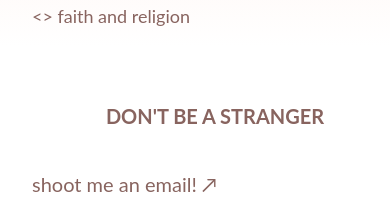
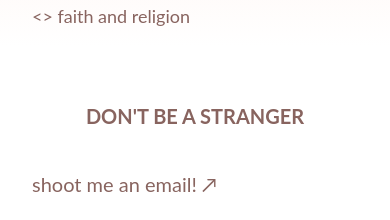
Before and after one commit to victoriajquinto/portfolio, a Next.js app: page / in a window 390 px wide. Shown: the part 2272-2492 px from the top of the page. Built offline with nearby package versions, Linux system fonts and the light colour scheme.

Commit message:
fix styling

```diff
--- a/src/app/components/Contact.tsx
+++ b/src/app/components/Contact.tsx
@@ -5,7 +5,7 @@ const Contact = () => {
       id="contact"
     >
       <div className="sm:absolute sm:inset-y-0 sm:left-1/4 sm:transform sm:-translate-x-1/2 sm:w-0.5 line-dark-to-light"></div>
-      <div className="sm:relative text-center sm:left-1/4 sm:transform sm:-translate-x-1/2 text-xl sm:text-5xl font-bold pl-10 py-10">DON'T BE A STRANGER</div>
+      <div className="sm:relative text-center sm:left-1/4 sm:transform sm:-translate-x-1/2 text-xl sm:text-5xl font-bold sm:pl-10 py-10">DON'T BE A STRANGER</div>
       <div className="sm:flex sm:justify-center">
         <div className="sm:w-[25%]"></div>
         <div className="sm:w-[70%] sm:left-3/4">
--- a/src/app/components/TopNav.tsx
+++ b/src/app/components/TopNav.tsx
@@ -23,7 +23,7 @@ const TopNav = () => {
       </div>
 
       {isMenuOpen && (
-        <div className="absolute top-20 right-0 w-[20%] bg-brown text-white p-8 flex flex-col space-y-4 text-center rounded-md fade-menu">
+        <div className="absolute top-20 right-0 bg-brown text-white p-4 flex flex-col space-y-4 text-center rounded-tl-md rounded-bl-md fade-menu">
           <a href="#home" className="hover:text-gray-400" onClick={toggleMenu}>Home</a>
           <a href="#about" className="hover:text-gray-400" onClick={toggleMenu}>About</a>
           <a href="#work" className="hover:text-gray-400" onClick={toggleMenu}>Work</a>
```
